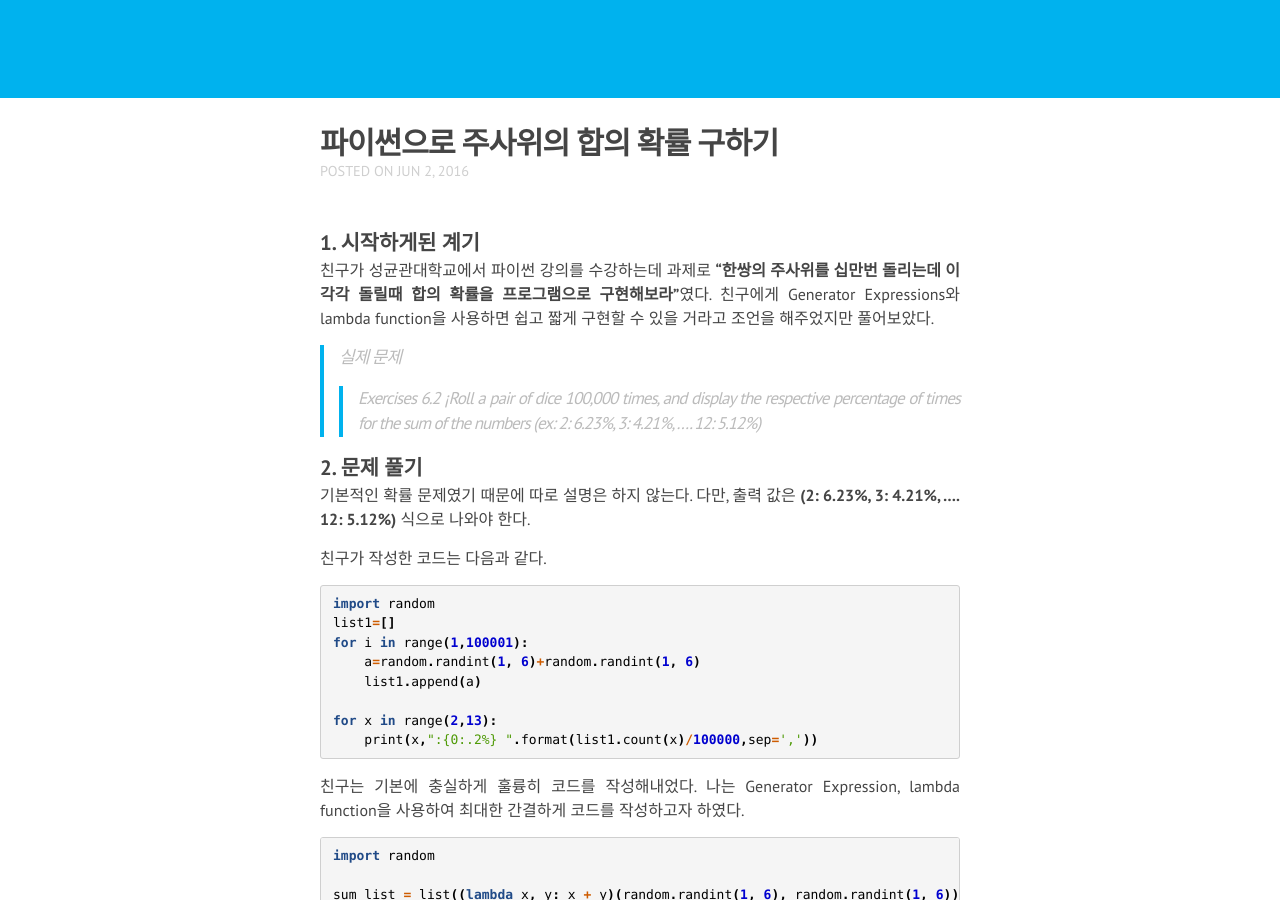
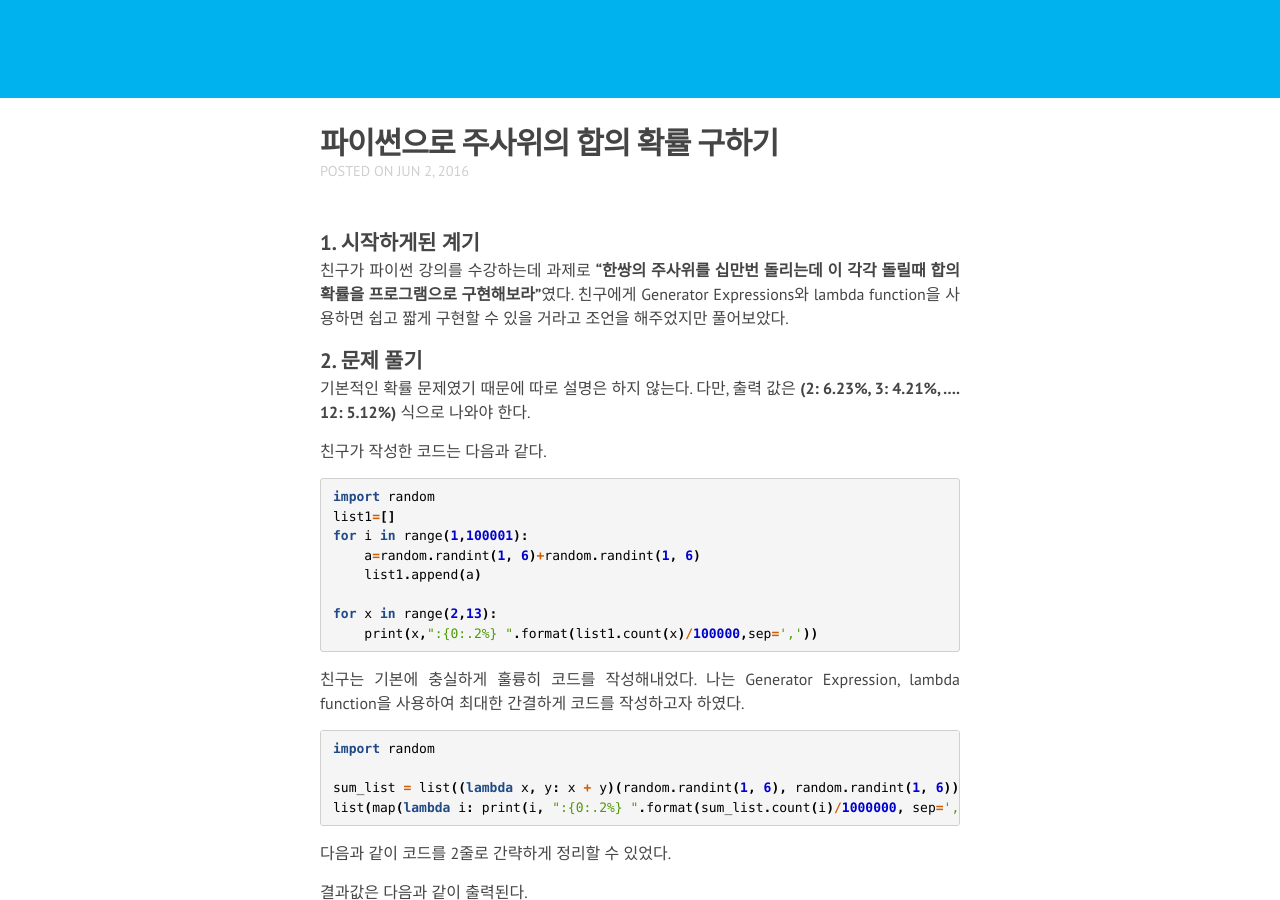
Before and after one commit to DainelPark/dainelpark.github.io, a Jekyll site: the page built from _posts/2016-06-02-파이썬으로 주사위의 합의 확률 구하기.md, in a window 1280 px wide and 900 px high, scrolled down 352 px. Built offline with Jekyll 4.4.1, drawn with Linux system fonts in a browser that asks for light colours; nearby versions of some CDN libraries; Markdown is read by kramdown in place of the engine named in the settings.

Commit message:
edit post

```diff
--- a/_posts/2016-06-02-파이썬으로 주사위의 합의 확률 구하기.md
+++ b/_posts/2016-06-02-파이썬으로 주사위의 합의 확률 구하기.md
@@ -6,10 +6,7 @@ date:   2016-06-02
 
 ### 1. 시작하게된 계기
 
-친구가 성균관대학교에서 파이썬 강의를 수강하는데 과제로 **"한쌍의 주사위를 십만번 돌리는데 이 각각 돌릴때 합의 확률을 프로그램으로 구현해보라"**였다. 친구에게 Generator Expressions와 lambda function을 사용하면 쉽고 짧게 구현할 수 있을 거라고 조언을 해주었지만 풀어보았다.
-
-> 실제 문제
-> > Exercises 6.2 ¡Roll a pair of dice 100,000 times, and display the respective percentage of times for the sum of the numbers (ex: 2: 6.23%, 3: 4.21%, .... 12: 5.12%)
+친구가 파이썬 강의를 수강하는데 과제로 **"한쌍의 주사위를 십만번 돌리는데 이 각각 돌릴때 합의 확률을 프로그램으로 구현해보라"**였다. 친구에게 Generator Expressions와 lambda function을 사용하면 쉽고 짧게 구현할 수 있을 거라고 조언을 해주었지만 풀어보았다.
 
 ### 2. 문제 풀기
 
```
